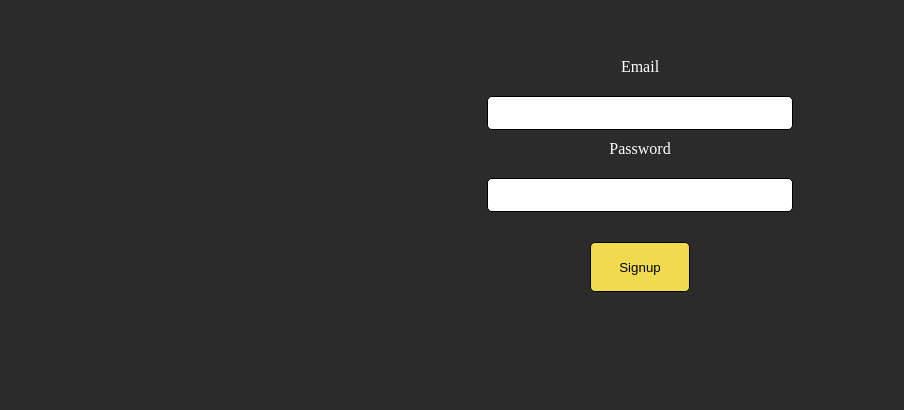
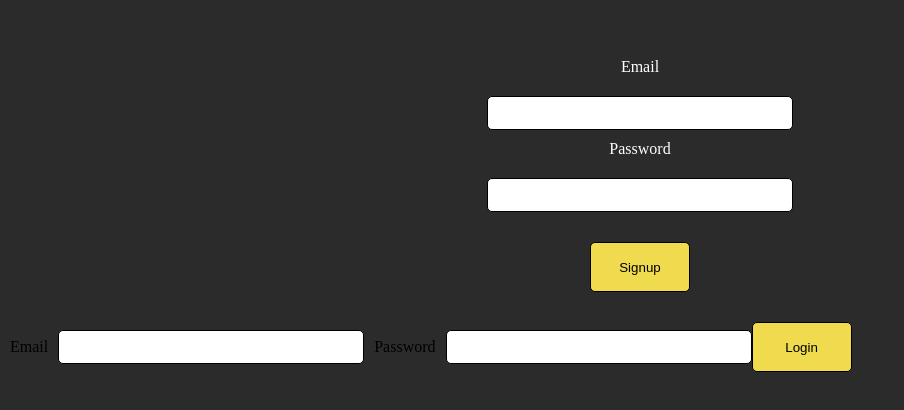
Before and after one commit to Rodrigosiq03/ReactCafeteriaDevJS, a React (Create React App) app: page / in a window 1280 px wide. Shown: the part 202-612 px from the top of the page, without its empty margins (0-904 px from the left). Built offline with nearby package versions, Linux system fonts and the light colour scheme; what amazon-cognito-identity-js would draw is missing.

Commit message:
login feature

```diff
--- a/src/App.js
+++ b/src/App.js
@@ -1,10 +1,12 @@
 import React from 'react';
+import Login from './components/Login';
 import Signup from './components/Signup';
 
 function App() {
   return (
     <div>
       <Signup/>
+      <Login/>
     </div>
   );
 }
--- /dev/null
+++ b/src/components/Login/index.js
@@ -0,0 +1,50 @@
+import React, { useState } from 'react';
+import { CognitoUser, AuthenticationDetails } from 'amazon-cognito-identity-js';
+import UserPool from '../../UserPool';
+import styles from './Login.module.css';
+
+export default function Login() {
+    const [email, setEmail] = useState('');
+    const [password, setPassword] = useState('');
+
+
+
+    const onSubmit = (event) => {
+        event.preventDefault();
+
+        const user = new CognitoUser({
+            Username: email,
+            Pool: UserPool
+        })
+        const authDetails = new AuthenticationDetails({
+            Username: email,
+            Password: password
+        })
+
+        user.authenticateUser(authDetails, {
+            onSuccess: (data) => {
+                console.log("onSuccess: ", data);
+            },
+            onFailure: (err) => {
+                console.error("onFailure: ", err);
+            },
+            newPasswordRequired: (data) => {
+                console.log("newPasswordRequired: ", data);
+            }
+        })
+    };
+
+
+    return (
+        <div>
+            <form className={styles.formSignup} onSubmit={onSubmit}>
+                <label htmlFor='email'>Email</label>
+                <input value={email} onChange={(event) => setEmail(event.target.value)} />
+                <label htmlFor='password'>Password</label>
+                <input value={password} onChange={(event) => setPassword(event.target.value)} />
+
+                <button type='submit' >Login</button>
+            </form>
+        </div>
+    )
+}
```
Also changed, not shown: src/components/Login/Login.module.css (added).
